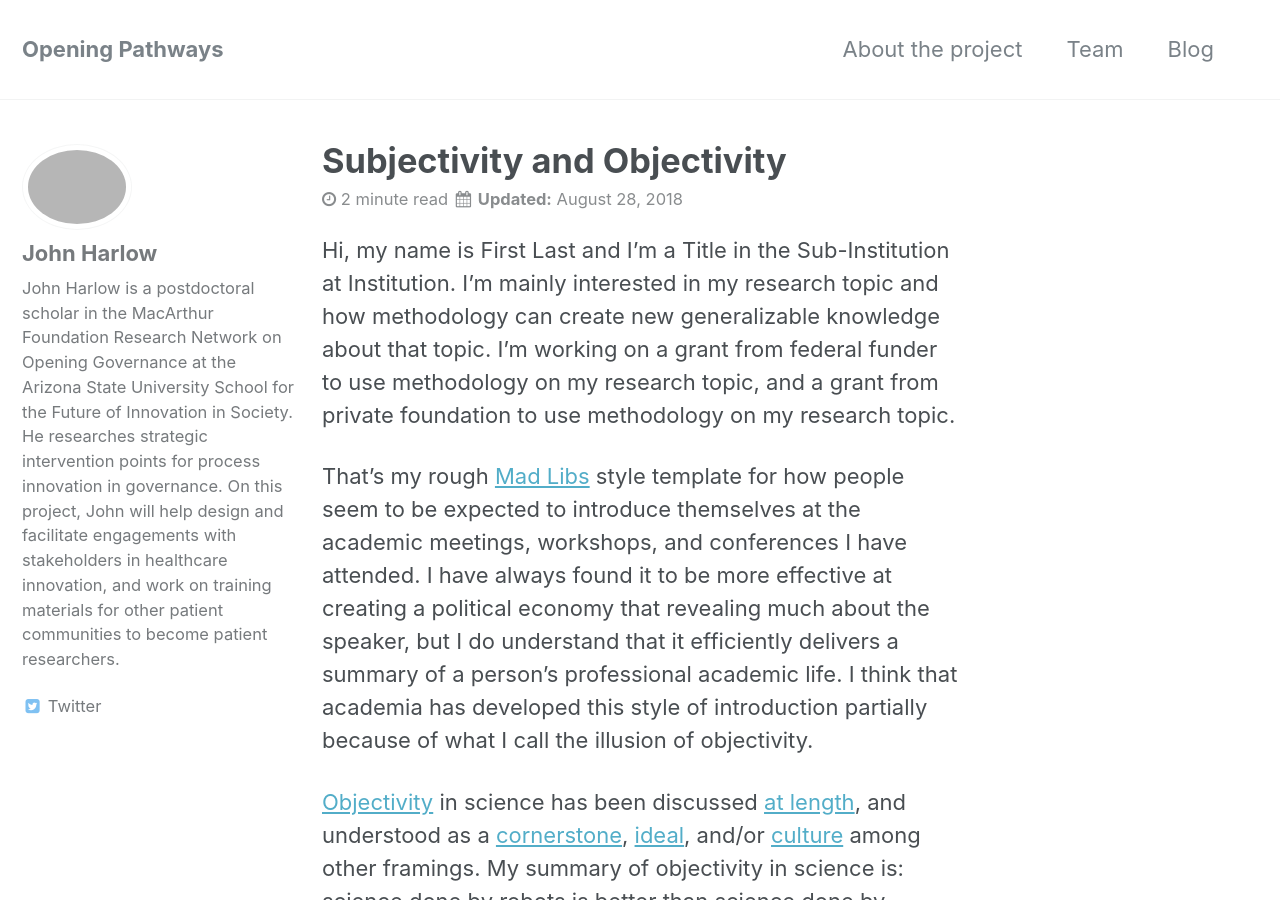
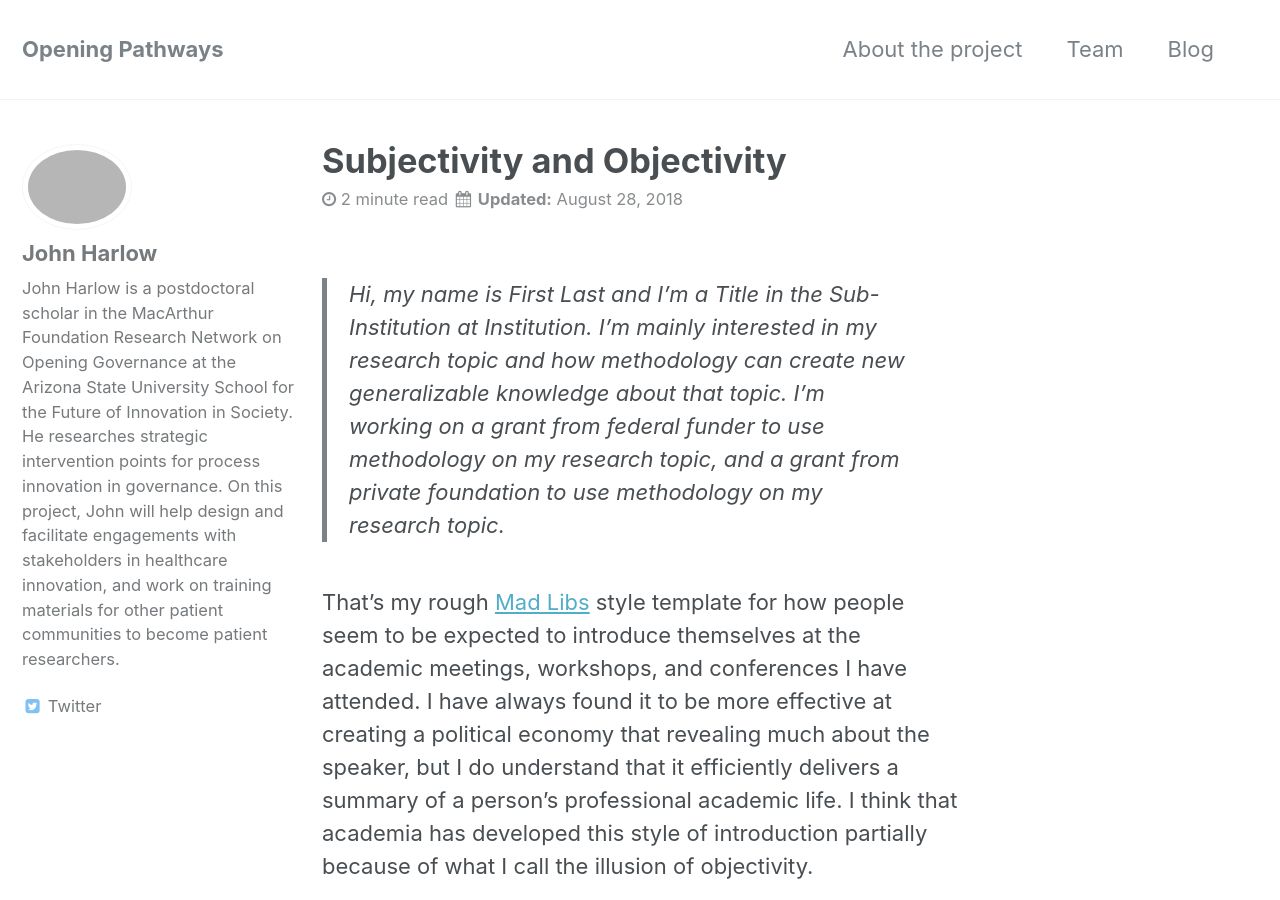
Before and after one commit to opening-pathways/website, a Jekyll site: the page built from _posts/2018-08-28-Subjectivity-Objectivity.md, in a window 1280 px wide and 900 px high. Built offline with Jekyll 4.4.1, drawn with Linux system fonts in a browser that asks for light colours.

Commit message:
Add quotation formatting to start

```diff
--- a/_posts/2018-08-28-Subjectivity-Objectivity.md
+++ b/_posts/2018-08-28-Subjectivity-Objectivity.md
@@ -7,7 +7,7 @@ permalink: /subjectivity-objectivity
 comments: true
 ---
 
-Hi, my name is First Last and I’m a Title in the Sub-Institution at Institution. I’m mainly interested in my research topic and how methodology can create new generalizable knowledge about that topic. I’m working on a grant from federal funder to use methodology on my research topic, and a grant from private foundation to use methodology on my research topic.
+>Hi, my name is First Last and I’m a Title in the Sub-Institution at Institution. I’m mainly interested in my research topic and how methodology can create new generalizable knowledge about that topic. I’m working on a grant from federal funder to use methodology on my research topic, and a grant from private foundation to use methodology on my research topic.
 
 That’s my rough [Mad Libs](http://www.madlibs.com/) style template for how people seem to be expected to introduce themselves at the academic meetings, workshops, and conferences I have attended. I have always found it to be more effective at creating a political economy that revealing much about the speaker, but I do understand that it efficiently delivers a summary of a person’s professional academic life. I think that academia has developed this style of introduction partially because of what I call the illusion of objectivity.
 
```
